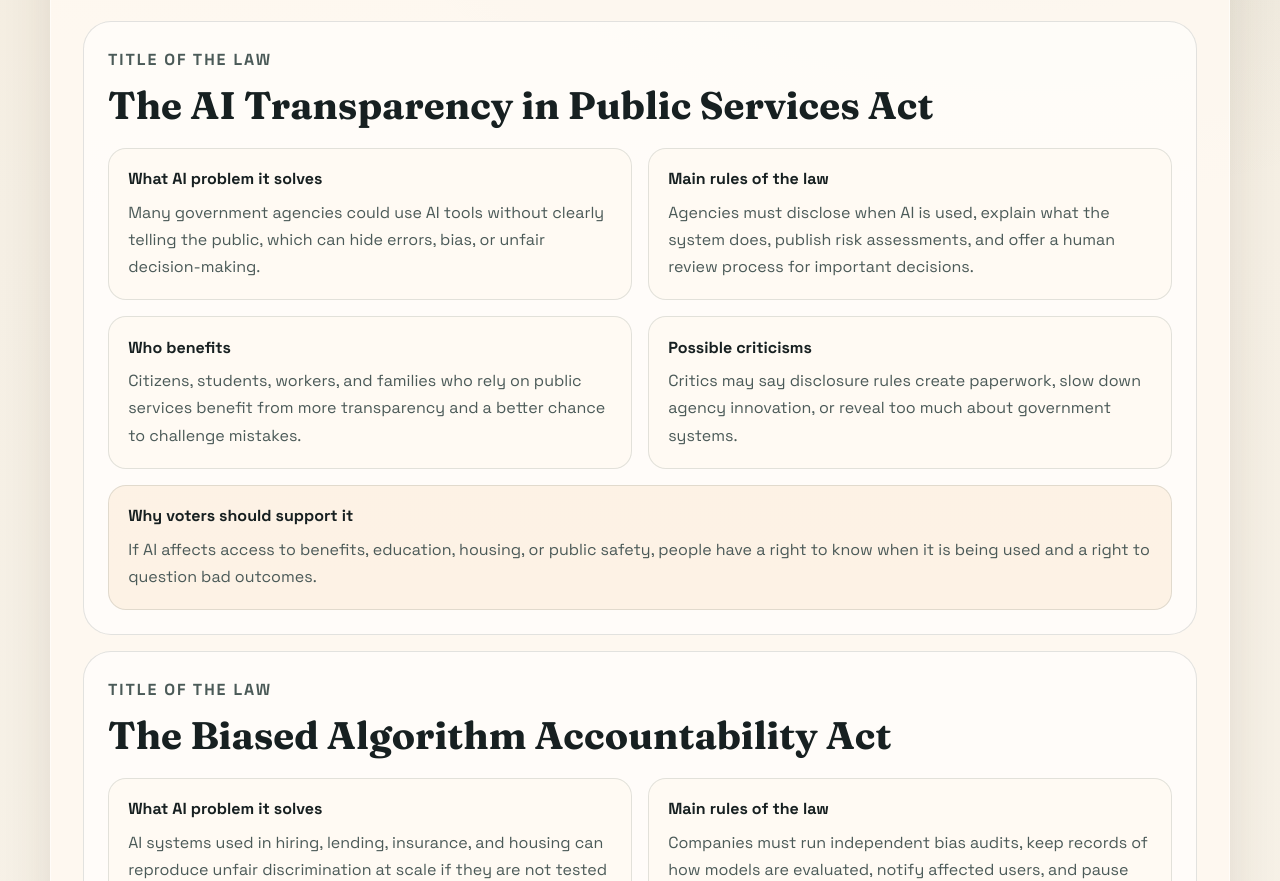
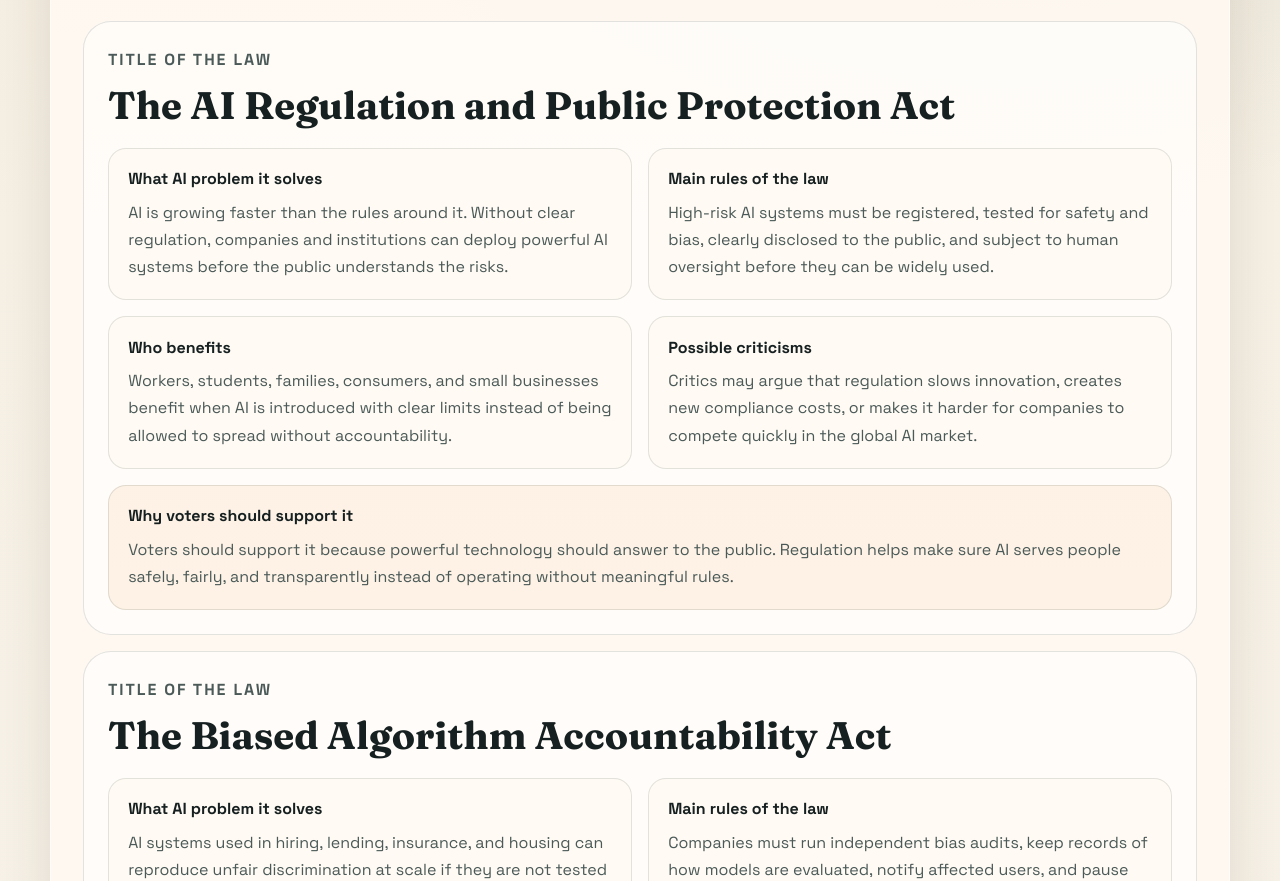
Before and after one commit to 27007scs/27007scs.github.io, a website: page index.html in a window 1280 px wide. Shown: the part 1711-2592 px from the top of the page. Drawn offline with Linux system fonts and the light colour scheme.

Commit message:
Add files via upload

```diff
--- a/index.html
+++ b/index.html
@@ -79,45 +79,47 @@
 
           <article class="law-card">
             <p class="law-label">Title of the law</p>
-            <h3>The AI Transparency in Public Services Act</h3>
+            <h3>The AI Regulation and Public Protection Act</h3>
             <div class="law-grid">
               <div class="law-item">
                 <h4>What AI problem it solves</h4>
                 <p>
-                  Many government agencies could use AI tools without clearly
-                  telling the public, which can hide errors, bias, or unfair
-                  decision-making.
+                  AI is growing faster than the rules around it. Without clear
+                  regulation, companies and institutions can deploy powerful AI
+                  systems before the public understands the risks.
                 </p>
               </div>
               <div class="law-item">
                 <h4>Main rules of the law</h4>
                 <p>
-                  Agencies must disclose when AI is used, explain what the system
-                  does, publish risk assessments, and offer a human review process
-                  for important decisions.
+                  High-risk AI systems must be registered, tested for safety and
+                  bias, clearly disclosed to the public, and subject to human
+                  oversight before they can be widely used.
                 </p>
               </div>
               <div class="law-item">
                 <h4>Who benefits</h4>
                 <p>
-                  Citizens, students, workers, and families who rely on public
-                  services benefit from more transparency and a better chance to
-                  challenge mistakes.
+                  Workers, students, families, consumers, and small businesses
+                  benefit when AI is introduced with clear limits instead of
+                  being allowed to spread without accountability.
                 </p>
               </div>
               <div class="law-item">
                 <h4>Possible criticisms</h4>
                 <p>
-                  Critics may say disclosure rules create paperwork, slow down
-                  agency innovation, or reveal too much about government systems.
+                  Critics may argue that regulation slows innovation, creates new
+                  compliance costs, or makes it harder for companies to compete
+                  quickly in the global AI market.
                 </p>
               </div>
               <div class="law-item law-item-wide">
                 <h4>Why voters should support it</h4>
                 <p>
-                  If AI affects access to benefits, education, housing, or public
-                  safety, people have a right to know when it is being used and a
-                  right to question bad outcomes.
+                  Voters should support it because powerful technology should
+                  answer to the public. Regulation helps make sure AI serves
+                  people safely, fairly, and transparently instead of operating
+                  without meaningful rules.
                 </p>
               </div>
             </div>
```
Also changed, not shown: package.json (added, +8 -0 lines), server.js (added, +49 -0 lines), README.md.
